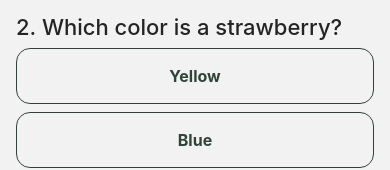
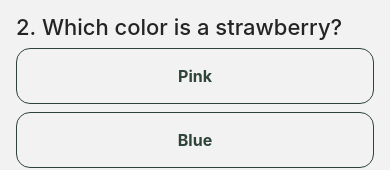
Before and after one commit to ttar-dev/hpc-rn-2, a React Native app: screen /QUESTIONS in a window 390 px wide. Shown: the part 349-519 px from the top of the page. Built offline with nearby package versions, Linux system fonts and the light colour scheme.

Commit message:
Add new questions and answers

```diff
--- a/constants.ts
+++ b/constants.ts
@@ -6,103 +6,123 @@ export interface QuestionType {
 
 export const QUESTIONS = [
   {
+    id: 1,
     question: 'What color is the sky?',
     choices: ['Red', 'Blue', 'Yellow', 'Green'],
     correctAnswer: 'Blue',
   },
   {
+    id: 2,
     question: 'Which color is a banana?',
     choices: ['Purple', 'Orange', 'Green', 'Blue'],
     correctAnswer: 'Yellow',
   },
   {
+    id: 3,
     question: 'What color is the sun?',
     choices: ['Blue', 'Yellow', 'Pink', 'Brown'],
     correctAnswer: 'Yellow',
   },
   {
+    id: 4,
     question: 'Which color is grass?',
     choices: ['Red', 'Green', 'Yellow', 'Orange'],
     correctAnswer: 'Green',
   },
   {
+    id: 5,
     question: 'What color is an apple?',
-    choices: ['Blue', 'Green', 'Purple', 'Red'],
+    choices: ['Blue', 'Yellow', 'Purple', 'Red'],
     correctAnswer: 'Red',
   },
   {
+    id: 6,
     question: 'Which color is a strawberry?',
-    choices: ['Yellow', 'Blue', 'Red', 'Orange'],
+    choices: ['Pink', 'Blue', 'Red', 'Orange'],
     correctAnswer: 'Red',
   },
   {
+    id: 7,
     question: 'What color is the moon at night?',
     choices: ['Brown', 'Yellow', 'White', 'Black'],
     correctAnswer: 'White',
   },
   {
+    id: 8,
     question: 'Which color is a firetruck?',
     choices: ['Green', 'Blue', 'Yellow', 'Red'],
     correctAnswer: 'Red',
   },
   {
+    id: 9,
     question: 'What color is a frog?',
     choices: ['Blue', 'Green', 'Purple', 'Pink'],
     correctAnswer: 'Green',
   },
   {
+    id: 10,
     question: 'Which color is a school bus?',
     choices: ['Brown', 'Yellow', 'Red', 'Green'],
     correctAnswer: 'Yellow',
   },
   {
-    question: 'What color are your shoes?',
-    choices: ['Yellow', 'Blue', 'Green', 'Brown'],
-    correctAnswer: 'Varies',
+    id: 11,
+    question: '0x0=?',
+    choices: ['1', '0', '10', '1000'],
+    correctAnswer: '0',
   },
   {
+    id: 12,
     question: 'Which color is a cat?',
-    choices: ['Purple', 'Orange', 'Brown', 'Black'],
-    correctAnswer: 'Varies',
+    choices: ['Purple', 'Orange', 'Pink', 'Green'],
+    correctAnswer: 'Orange',
   },
   {
+    id: 13,
     question: 'What color is the ocean?',
     choices: ['Green', 'Blue', 'Yellow', 'Pink'],
     correctAnswer: 'Blue',
   },
   {
+    id: 14,
     question: 'Which color is a duck?',
     choices: ['Pink', 'Yellow', 'Red', 'Blue'],
-    correctAnswer: 'Varies',
+    correctAnswer: 'Yellow',
   },
   {
+    id: 15,
     question: 'What color is a cow?',
     choices: ['Black', 'Yellow', 'Brown', 'Purple'],
-    correctAnswer: 'Varies',
+    correctAnswer: 'Brown',
   },
   {
-    question: 'Which color is a car?',
-    choices: ['Green', 'Red', 'Yellow', 'Blue'],
-    correctAnswer: 'Varies',
+    id: 16,
+    question: '10-1',
+    choices: ['98', '8', '88', '9'],
+    correctAnswer: '9',
   },
   {
-    question: 'What color are your pajamas?',
-    choices: ['Pink', 'Blue', 'Yellow', 'Green'],
-    correctAnswer: 'Varies',
+    id: 17,
+    question: '1-1=?',
+    choices: ['0', '1', '2', '3'],
+    correctAnswer: '0',
   },
   {
-    question: 'Which color is a flower?',
-    choices: ['Brown', 'Yellow', 'Red', 'Blue'],
-    correctAnswer: 'Varies',
+    id: 18,
+    question: '1+1=?',
+    choices: ['2', '3', '4', '5'],
+    correctAnswer: '2',
   },
   {
-    question: 'What color is a butterfly?',
+    id: 19,
+    question: 'What color is a cucumber?',
     choices: ['Green', 'Yellow', 'Blue', 'Red'],
-    correctAnswer: 'Varies',
+    correctAnswer: 'Green',
   },
   {
-    question: 'Which color is a ball?',
+    id: 20,
+    question: 'What color is a pineapple?',
     choices: ['Pink', 'Yellow', 'Red', 'Blue'],
-    correctAnswer: 'Varies',
+    correctAnswer: 'Yellow',
   },
 ];
--- a/screens/Questions.screen.tsx
+++ b/screens/Questions.screen.tsx
@@ -6,14 +6,20 @@ import {useNavigation} from '@react-navigation/native';
 import {shuffleArray} from '../utils/common';
 import {FormProvider, useForm} from 'react-hook-form';
 
+type AnswerType = {
+  id: number;
+  answer: string;
+};
 interface FieldInputs {
   nickname: string;
+  answers: AnswerType[];
 }
 
 export default function QuestionScreen() {
   const methods = useForm<FieldInputs>({
     defaultValues: {
       nickname: '',
+      answers: [],
     },
   });
 
```
